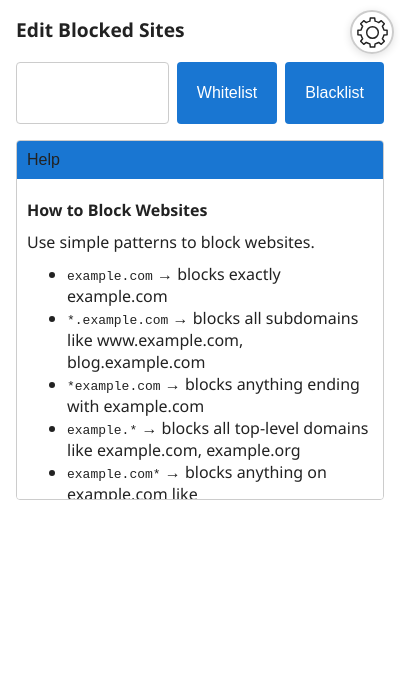
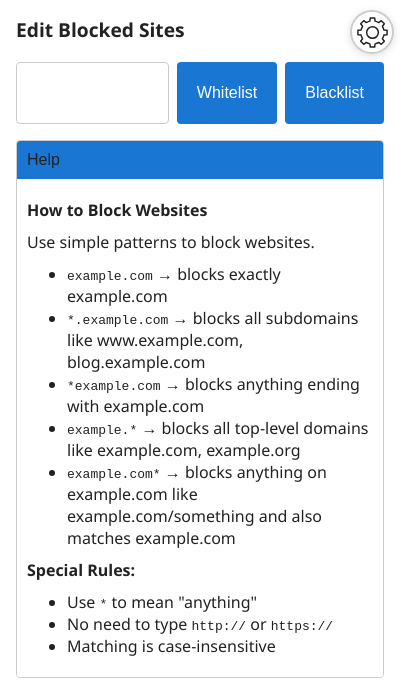
Before and after one commit to Odo599/site-blocker, a browser extension: page popup.html in a window 400 px wide. Both pictures are taken after a click on the button "Help". Drawn offline with Linux system fonts and the light colour scheme.

```diff
--- a/popup.css
+++ b/popup.css
@@ -174,9 +174,9 @@
 }
 
 .accordion-content {
+    overflow: hidden;
+    transition: max-height 0.3s ease, padding 0.3s ease;
     max-height: 0;
-    overflow: hidden;
-    transition: max-height 0.3s ease;
     padding: 0 10px;
     background-color: var(--background);
     color: var(--foreground);
@@ -188,7 +188,7 @@
 }
 
 .accordion.open .accordion-content {
-    max-height: 300px; /* Adjust based on content */
+    max-height: 1000px;
     padding: 10px;
 }
 
--- a/popup.js
+++ b/popup.js
@@ -148,7 +148,14 @@
 // Accordion functionality
 
 accordionHeader.addEventListener("click", () => {
-    accordion.classList.toggle("open");
+    const content = accordion.querySelector(".accordion-content");
+    if (accordion.classList.contains("open")) {
+        content.style.maxHeight = null;
+        accordion.classList.remove("open");
+    } else {
+        content.style.maxHeight = content.scrollHeight + "px";
+        accordion.classList.add("open");
+    }
 });
 
 // Init
```
